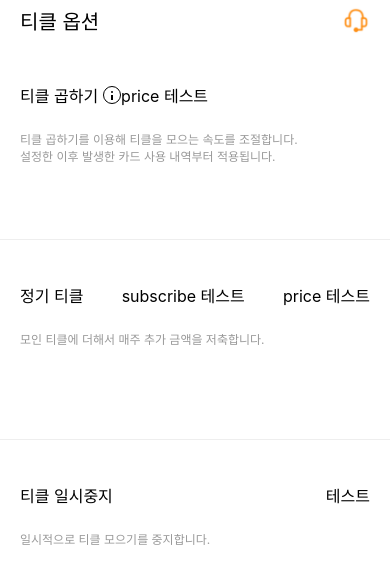
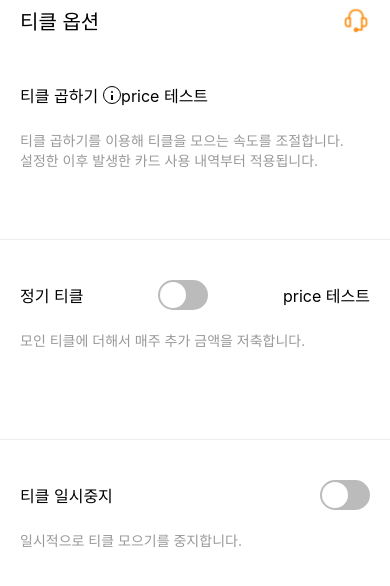
Before and after one commit to plusbeauxjours/TickleTest, a React Native app: screen / in a window 390 px wide. Shown: the top 586 px of the page. Built offline with nearby package versions, Linux system fonts and the light colour scheme; no server answers.

Commit message:
set: switch

```diff
--- a/src/components/MultipleOption.tsx
+++ b/src/components/MultipleOption.tsx
@@ -77,6 +77,7 @@ const MultipleOption: React.FC<IProps> = ({ multipleValue, setMultipleValue }) =
             </ModalRow>
         </>
     );
+
     return (
         <React.Fragment>
             <Container>
--- a/src/components/StopOption.tsx
+++ b/src/components/StopOption.tsx
@@ -1,17 +1,16 @@
-import React, { useState } from 'react';
+import React, { useState, useEffect } from 'react';
 import styled from 'styled-components/native';
 
 import ModalConfirm from './ModalConfirm';
 
 import { GrayText, Text, Container, Row } from '../styles/sharedStyles';
 import colors from '../styles/sharedColors';
+import Switch from './Switch';
 
 interface IProps {
     isStoped: boolean;
     setIsStoped: (isStoped: boolean) => void;
 }
-
-const Touchable = styled.TouchableOpacity``;
 
 const StopOption: React.FC<IProps> = ({ isStoped, setIsStoped }) => {
     const [isModalOpen, setIsModalOpen] = useState<boolean>(false);
@@ -42,9 +41,7 @@ const StopOption: React.FC<IProps> = ({ isStoped, setIsStoped }) => {
             <Container style={{ borderBottomWidth: 0 }}>
                 <Row>
                     <Text>티클 일시중지</Text>
-                    <Touchable onPress={onOpen}>
-                        <Text>테스트</Text>
-                    </Touchable>
+                    <Switch isOn={isStoped} onOpen={onOpen} />
                 </Row>
                 <GrayText>일시적으로 티클 모으기를 중지합니다.</GrayText>
             </Container>
--- a/src/components/SubscribeOption.tsx
+++ b/src/components/SubscribeOption.tsx
@@ -5,6 +5,7 @@ import ModalConfirm from './ModalConfirm';
 
 import { GrayText, Text, Container, Row } from '../styles/sharedStyles';
 import colors from '../styles/sharedColors';
+import Switch from './Switch';
 
 interface IProps {
     price: number;
@@ -13,9 +14,27 @@ interface IProps {
     setIsSubscribed: (isSubscribed: boolean) => void;
 }
 
+interface IStyle {
+    isEmpty: boolean;
+}
+
 const Touchable = styled.TouchableOpacity``;
+const TextInput = styled.TextInput`
+    padding: 10px 0;
+`;
+const TextInputLine = styled.View<IStyle>`
+    height: 0.5px;
+    background-color: ${(props) => (props.isEmpty ? colors.borderColor : colors.primaryColor)};
+`;
 
-const SubscribeOption: React.FC<IProps> = ({ price, isSubscribed, setPrice, setIsSubscribed }) => {
+const SubscribeOption: React.FC<IProps> = ({
+    price,
+    setPrice,
+    priceIndex,
+    setPriceIndex,
+    isSubscribed,
+    setIsSubscribed,
+}) => {
     const [isSubscribeModalOpen, setIsSubscribeModalOpen] = useState<boolean>(false);
     const [isPriceModalOpen, setIsPriceModalOpen] = useState<boolean>(false);
     const [isPriceConfirmed, setIsPriceConfirmed] = useState<boolean>(true);
@@ -66,13 +85,17 @@ const SubscribeOption: React.FC<IProps> = ({ price, isSubscribed, setPrice, setI
             <Container>
                 <Row>
                     <Text>정기 티클</Text>
-                    <Touchable onPress={onSubscribeOpen}>
-                        <Text>subscribe 테스트</Text>
-                    </Touchable>
+                    <Switch isOn={isSubscribed} onOpen={onSubscribeOpen} />
                     <Touchable onPress={onPriceOpen}>
                         <Text>price 테스트</Text>
                     </Touchable>
                 </Row>
+                {priceIndex === 3 && ( // 3: 집적입력
+                    <Row>
+                        <TextInput />
+                        <TextInputLine isEmpty={!price} />
+                    </Row>
+                )}
                 <GrayText>모인 티클에 더해서 매주 추가 금액을 저축합니다.</GrayText>
             </Container>
             <ModalConfirm
--- /dev/null
+++ b/src/components/Switch.tsx
@@ -0,0 +1,41 @@
+import React from 'react';
+import styled from 'styled-components/native';
+import colors from '../styles/sharedColors';
+
+interface IProps {
+    isOn: boolean;
+    onOpen: () => void;
+}
+
+const TRACK_WIDTH = 50;
+const PADDING = 2;
+
+const Thumb = styled.View`
+    width: ${TRACK_WIDTH * 0.6 - PADDING * 2}px;
+    height: ${TRACK_WIDTH * 0.6 - PADDING * 2}px;
+    border-radius: ${(TRACK_WIDTH * 0.6) / 2}px;
+    background-color: ${colors.whiteColor};
+`;
+
+const Track = styled.View<IProps>`
+    width: ${TRACK_WIDTH}px;
+    height: ${TRACK_WIDTH * 0.6}px;
+    border-radius: ${(TRACK_WIDTH * 0.6) / 2}px;
+    background-color: ${(props) => (props.isOn ? colors.primaryColor : colors.trackColor)};
+    justify-content: center;
+    align-items: ${(props) => (props.isOn ? 'flex-end' : 'flex-start')};
+    padding: ${PADDING}px;
+`;
+const Touchable = styled.TouchableOpacity``;
+
+const Switch: React.FC<IProps> = ({ isOn, onOpen }) => {
+    return (
+        <Touchable activeOpacity={1} onPress={onOpen}>
+            <Track isOn={isOn} activeOpacity>
+                <Thumb />
+            </Track>
+        </Touchable>
+    );
+};
+
+export default Switch;
--- a/src/screen/RootScreen/RootScreenContainer.tsx
+++ b/src/screen/RootScreen/RootScreenContainer.tsx
@@ -10,7 +10,8 @@ const RootScreenContainer = () => {
     const [multiple, setMultiple] = useState<number>(null);
     const [recurring, setRecurring] = useState<number>(null);
     const [multipleValue, setMultipleValue] = useState<number>(1);
-    const [price, setPrice] = useState<number>(5000);
+    const [priceIndex, setPriceIndex] = useState<number>(0); // 0: 5,000 , 1: 10,000 , 2: 15,000 , 3: 직접입력
+    const [price, setPrice] = useState<number>(null);
     const [isSubscribed, setIsSubscribed] = useState<boolean>(false);
     const [isStoped, setIsStoped] = useState<boolean>(false);
 
@@ -34,8 +35,10 @@ const RootScreenContainer = () => {
             multipleValue={multipleValue}
             setMultipleValue={setMultipleValue}
             price={price}
+            setPrice={setPrice}
             isSubscribed={isSubscribed}
-            setPrice={setPrice}
+            priceIndex={priceIndex}
+            setPriceIndex={setPriceIndex}
             setIsSubscribed={setIsSubscribed}
             isStoped={isStoped}
             setIsStoped={setIsStoped}
--- a/src/styles/sharedStyles.tsx
+++ b/src/styles/sharedStyles.tsx
@@ -24,7 +24,7 @@ const Text = styled.Text`
 `;
 
 const GrayText = styled(Text)`
-    font-size: 12px;
+    font-size: 14px;
     color: #999;
 `;
 
```
Also changed, not shown: src/components/MultipleBar.tsx (added, +9 -0 lines), src/components/SubscribeBar.tsx (added, +9 -0 lines).
